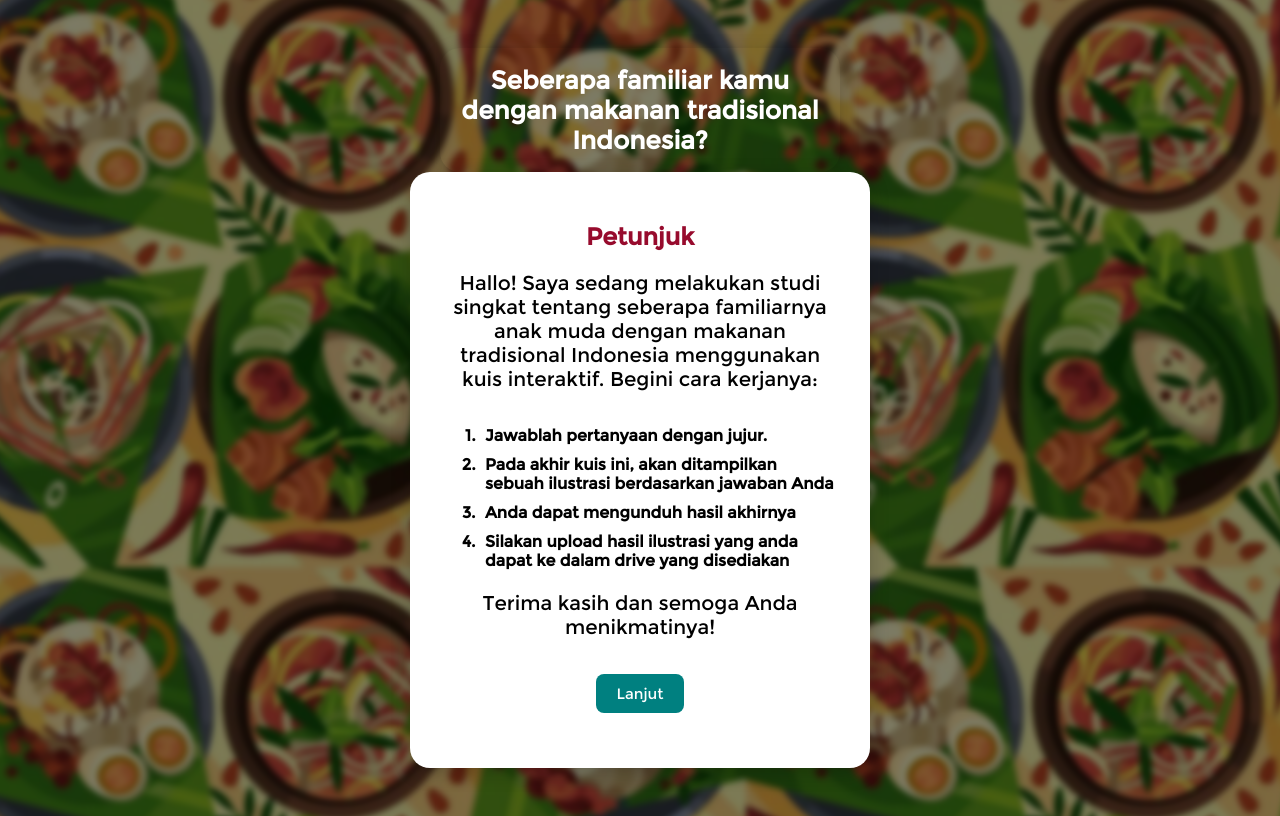
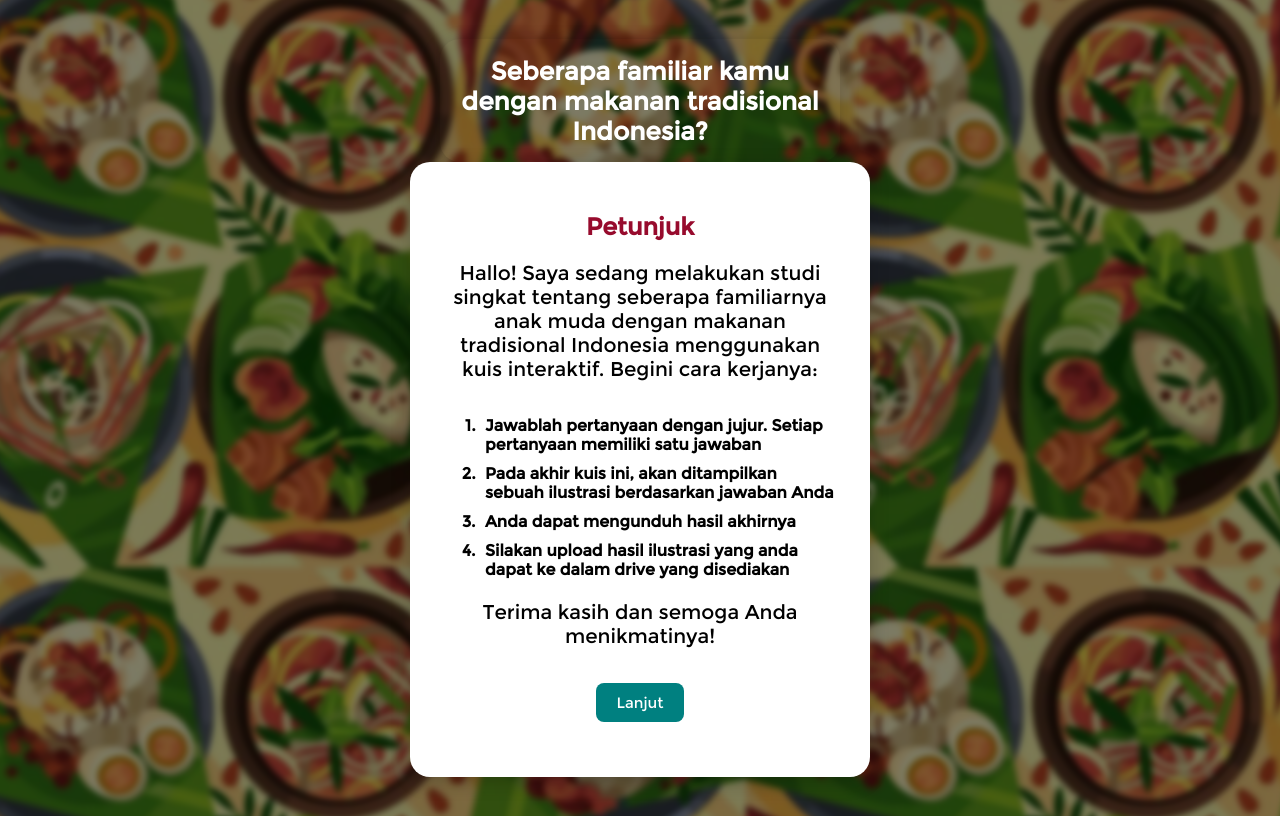
Before and after one commit to familiarity-quiz/Indonesia-Traditional-Food-Familiarity-Quiz, a plain HTML site: page indexId.html in a window 1280 px wide. Drawn offline with Linux system fonts and the light colour scheme.

Commit message:
Update indexId.html

```diff
--- a/indexId.html
+++ b/indexId.html
@@ -18,7 +18,7 @@
     <h2>Petunjuk</h2>
     <p>Hallo! Saya sedang melakukan studi singkat tentang seberapa familiarnya anak muda dengan makanan tradisional Indonesia menggunakan kuis interaktif. Begini cara kerjanya:</p>
     <ol>
-        <li>Jawablah pertanyaan dengan jujur.</li>
+        <li>Jawablah pertanyaan dengan jujur. Setiap pertanyaan memiliki satu jawaban</li>
         <li>Pada akhir kuis ini, akan ditampilkan sebuah ilustrasi berdasarkan jawaban Anda</li>
         <li>Anda dapat mengunduh hasil akhirnya</li>
         <li>Silakan upload hasil ilustrasi yang anda dapat ke dalam drive yang disediakan</li>
```
